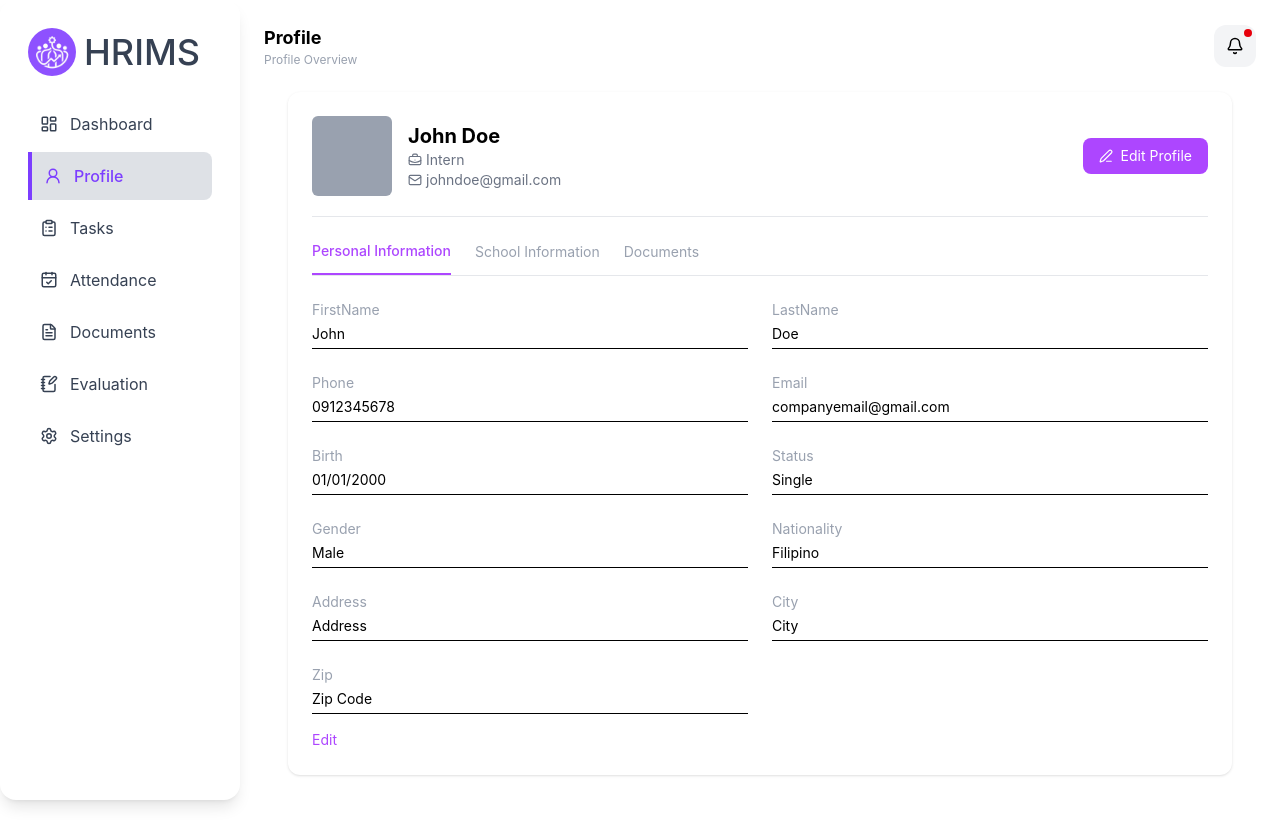
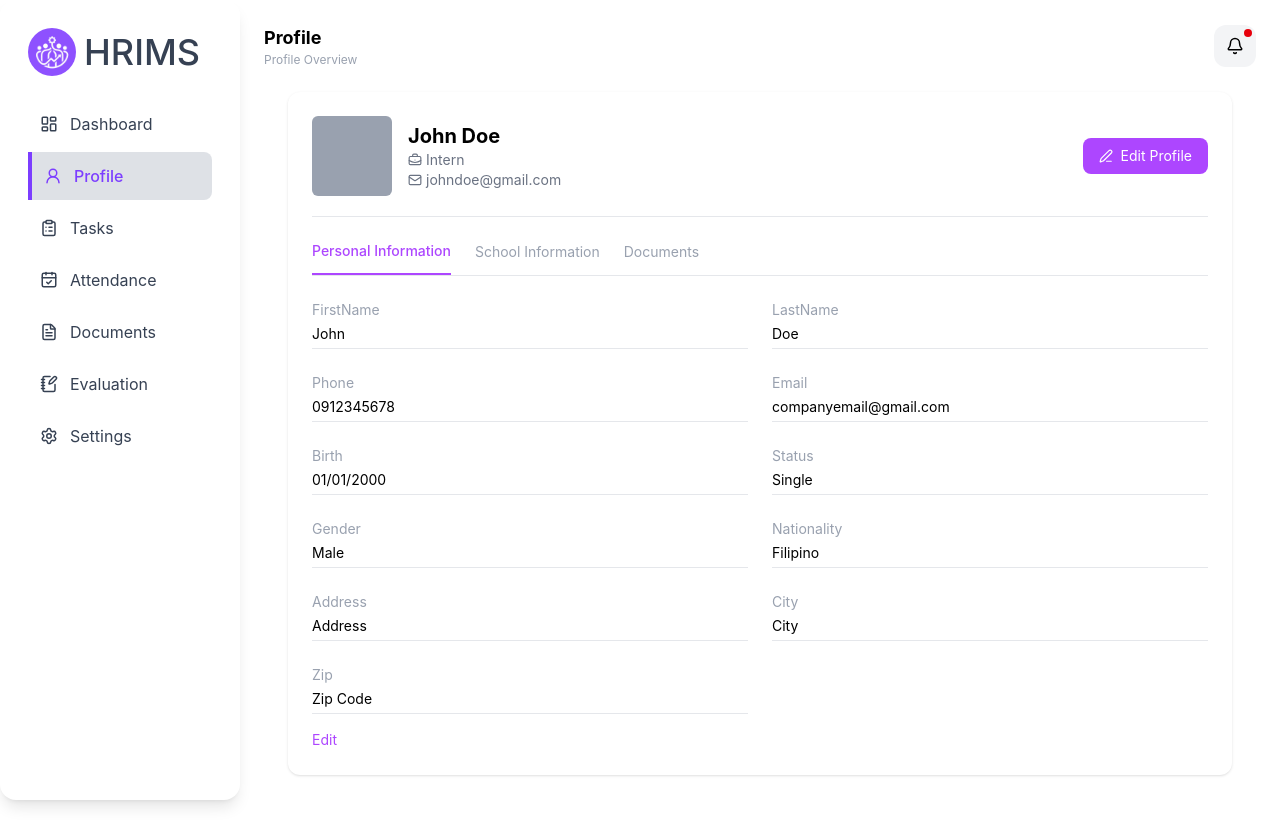
Before and after one commit to dev-St0ic/HR-Internship-Management-System, a React (Vite) app in the folder frontend-hrms/: page /intern/profile in a window 1280 px wide. Built offline with nearby package versions, Linux system fonts and the light colour scheme.

Commit message:
Currently matching the design at figma

```diff
--- a/frontend-hrms/src/common/components/profile/PersonalInformation.jsx
+++ b/frontend-hrms/src/common/components/profile/PersonalInformation.jsx
@@ -21,7 +21,7 @@ export default function PersonalInformation({ user, mode }) {
                   className="border rounded px-2 py-1 w-full"
                 />
               ) : (
-                <p className="border-b pb-1">{value}</p>
+                <p className="border-b border-gray-200 pb-1">{value}</p>
               )}
             </div>
           );
```
